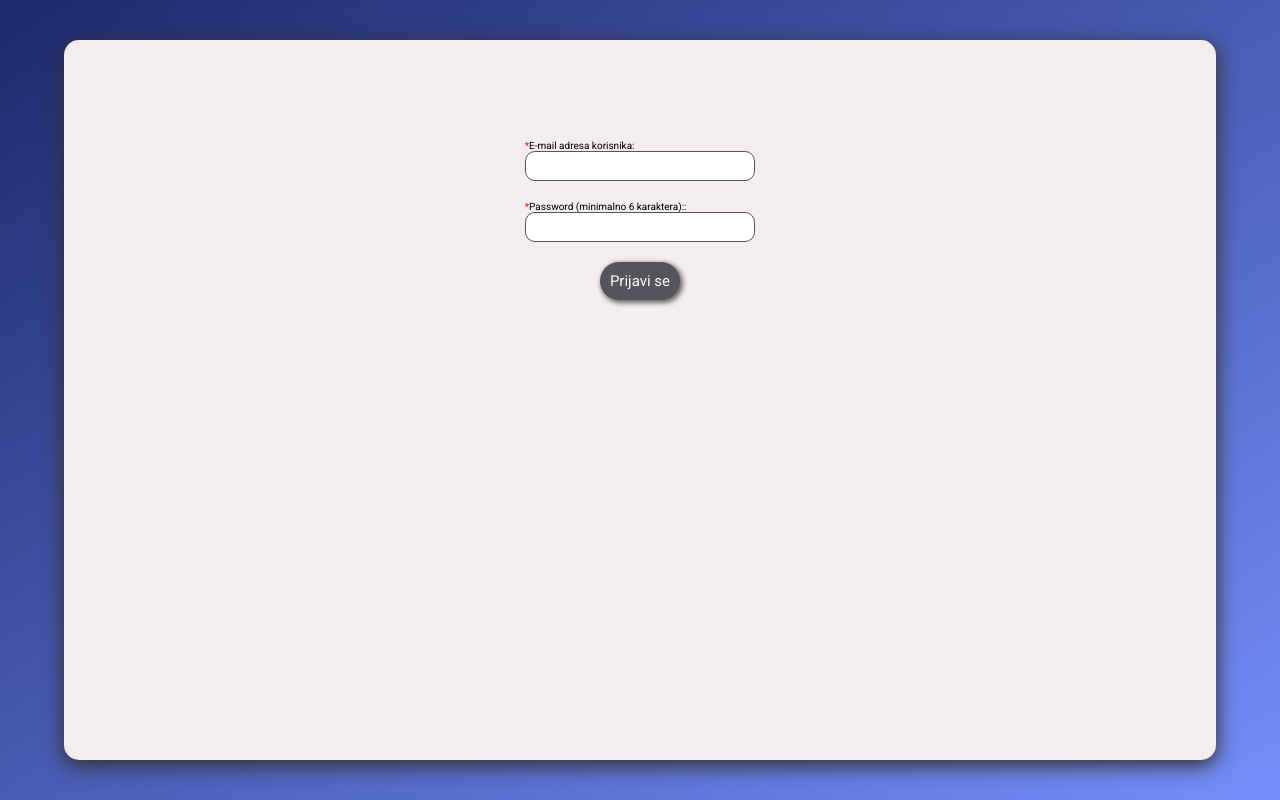
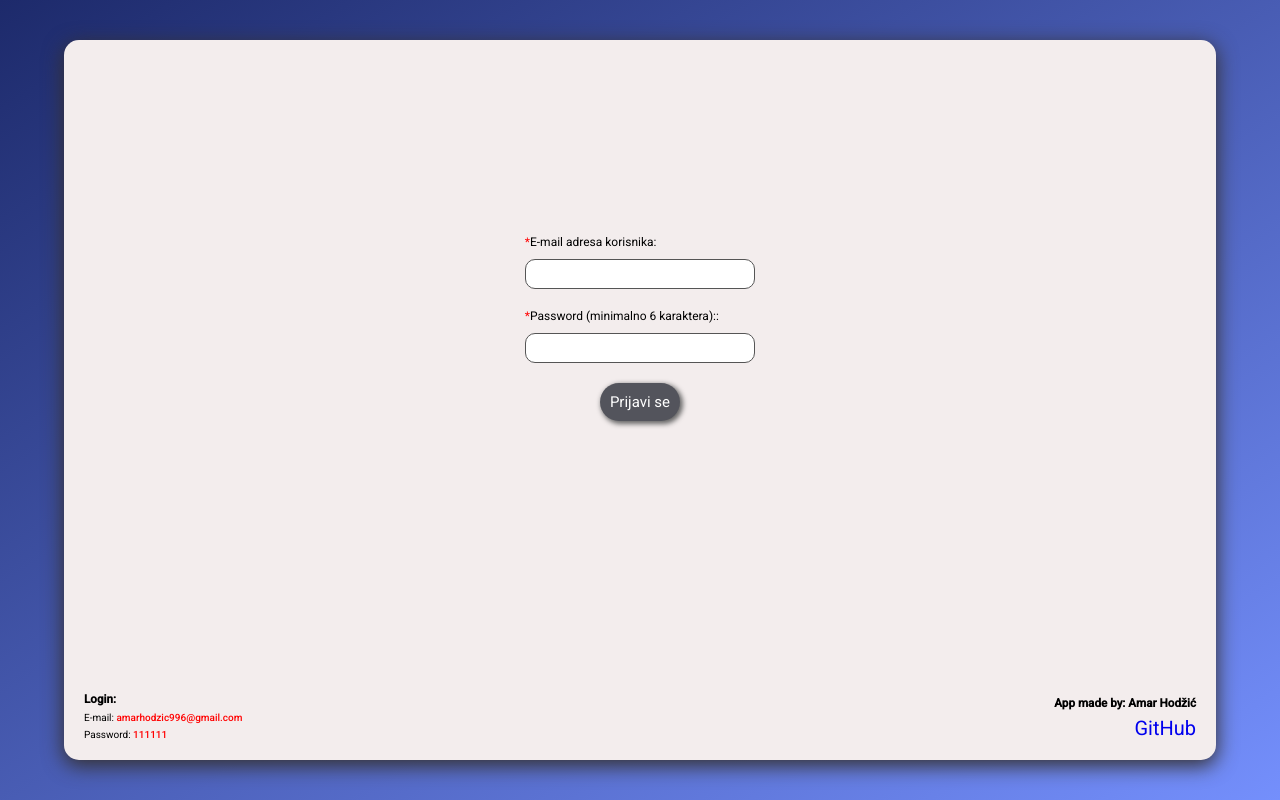
Before and after one commit to amarhodzic996/angular-waiter-app, an Angular app: page / in a window 1280 px wide. Built offline with nearby package versions, Linux system fonts and the light colour scheme.

Commit message:
Edit styles and Add additional information

```diff
--- a/src/app/add-item/add-item.component.html
+++ b/src/app/add-item/add-item.component.html
@@ -18,6 +18,7 @@
   <div class="select-element">
     <select ngModel name="category" required>
       <option value="dishes" selected>Jela</option>
+      <option value="desert" selected>Deserti</option>
       <option value="nonAlcDrinks">Bezalkoholna pića</option>
       <option value="alcDrinks">Alkoholna pića</option>
     </select>
--- a/src/app/auth/auth.component.css
+++ b/src/app/auth/auth.component.css
@@ -8,12 +8,15 @@ form {
   gap: 1rem;
   height: 50%;
   justify-content: center;
+  transform: translateY(30%);
 }
 
 .input-element {
   display: flex;
   flex-direction: column;
+  gap: 1rem;
   width: 20%;
+  font-size: 1.2rem;
 }
 
 label::before {
@@ -22,10 +25,43 @@ label::before {
 }
 
 .fetch-error {
-  margin-top: 0;
+  margin-top: 5rem;
 }
 .fetch-error-message {
-  width: 30%;
+  width: 20%;
   font-size: 0.6rem;
   padding: 1rem;
 }
+
+.default-login {
+  position: absolute;
+  bottom: 2rem;
+  left: 2rem;
+  display: flex;
+  flex-direction: column;
+  gap: 0.6rem;
+}
+
+.default-login span {
+  color: red;
+  font-weight: 500;
+}
+
+.made-by {
+  position: absolute;
+  bottom: 2rem;
+  right: 2rem;
+  display: flex;
+  flex-direction: column;
+  gap: 0.6rem;
+  align-items: flex-end;
+}
+
+.made-by a {
+  font-size: 2rem;
+  text-decoration: none;
+}
+
+.made-by a:hover {
+  color: #555;
+}
--- a/src/app/auth/auth.component.html
+++ b/src/app/auth/auth.component.html
@@ -16,4 +16,14 @@
       <h2>Pogrešna e-mail adresa ili lozinka</h2>
     </div>
   </div>
+  <div class="default-login">
+    <h3>Login:</h3>
+    <p>E-mail: <span>amarhodzic996@gmail.com</span></p>
+    <p>Password: <span>111111</span></p>
+  </div>
+
+  <div class="made-by">
+    <h3>App made by: Amar Hodžić</h3>
+    <a href="https://github.com/amarhodzic996">GitHub</a>
+  </div>
 </div>
--- a/src/app/header/header.component.css
+++ b/src/app/header/header.component.css
@@ -10,6 +10,10 @@ ul li {
   transition: 0.5s;
 }
 
+ul li:hover {
+  transform: translateY(-5px);
+}
+
 .nav-link {
   font-size: 1.5rem;
   text-decoration: none;
@@ -17,13 +21,9 @@ ul li {
   padding: 1rem;
   border-radius: 20px;
   color: #eee;
-  box-shadow: 5px 5px 5px 2px #666;
-  transition: 1s;
-}
-
-a:active {
-  transform: translateY(2px);
-  color: #eee;
+  box-shadow: 1px 1px 2px 2px #666;
+  transition: 0.5s;
+  font-weight: 500;
 }
 
 .logged-in {
@@ -47,7 +47,7 @@ a:active {
 }
 
 .active-nav a {
-  background-color: #ca7a66;
+  background-color: #4b63c5;
   border: 1px solid #fff;
 }
 
--- a/src/app/new-receipt/new-receipt.component.css
+++ b/src/app/new-receipt/new-receipt.component.css
@@ -25,6 +25,7 @@
   grid-column: 1/4;
   display: flex;
   justify-content: flex-end;
+  padding-right: 0.5rem;
 }
 
 .go-back-btn h1 {
@@ -54,6 +55,7 @@
   text-align: center;
   padding: 1rem;
   cursor: pointer;
+  gap: 1rem;
 }
 .items-list-element img {
   grid-row: 1/3;
@@ -102,7 +104,7 @@
 .change-category button {
   display: inline-block;
   width: 60%;
-  font-size: 1.5rem;
+  font-size: 2rem;
   text-decoration: none;
   background-color: #162b7e;
   padding: 1rem;
@@ -110,6 +112,10 @@
   color: #eee;
   box-shadow: 2px 2px 5px 1px #666;
   margin-bottom: 1rem;
+}
+
+.change-category button:hover {
+  transform: translateY(0);
 }
 
 .pagination {
--- a/src/app/new-receipt/new-receipt.component.html
+++ b/src/app/new-receipt/new-receipt.component.html
@@ -2,6 +2,7 @@
   <div class="items-list">
     <ul class="change-category" *ngIf="!categorySelected">
       <li><button (click)="changeCategory('dishes')">Jela</button></li>
+      <li><button (click)="changeCategory('desert')">Deserti</button></li>
       <li>
         <button (click)="changeCategory('nonAlcDrinks')">
           Bezalkoholna pića
@@ -26,7 +27,7 @@
           class="item-name"
           [ngClass]="{
             'item-name-very-long': item.name.length > 50,
-            'item-name-long': item.name.length > 15
+            'item-name-long': item.name.length > 10
           }"
         >
           {{ item.name }}
@@ -40,7 +41,7 @@
         (click)="pagination(i)"
         class="pagination-number"
         [ngStyle]="{
-          background: i + 1 === currentPage ? '#ca7a66' : null
+          background: i + 1 === currentPage ? '#4b63c5' : null
         }"
       >
         {{ pageNumber }}
--- a/src/app/report/report.component.css
+++ b/src/app/report/report.component.css
@@ -41,6 +41,7 @@ span {
   justify-items: left;
   align-items: center;
   transition: 0.5s;
+  padding-left: 1rem;
 }
 
 .receipt-list li:nth-child(odd) {
@@ -54,21 +55,23 @@ span {
   background-color: #aaa;
   font-size: 1.5rem;
   display: grid;
-  grid-template-columns: 8fr 4fr 1fr;
+  grid-template-columns: 8fr 2fr 1fr;
   gap: 2rem;
   margin: 0 2rem;
+  padding-left: 1rem;
 }
 
 .receipt-total {
   font-size: 1.6rem;
   height: 8%;
   display: grid;
-  grid-template-columns: 8fr 4fr 1fr;
+  grid-template-columns: 8fr 2fr 1fr;
   gap: 2rem;
   justify-items: left;
   align-items: center;
   margin: 1rem 2rem;
   border: 1px solid #000;
+  padding-left: 1rem;
 }
 
 .receipt {
@@ -96,6 +99,7 @@ span {
 .receipt-list-element:last-child {
   margin-top: 1rem;
   border-top: none;
+  border-top: 2px solid #1d2a6b;
 }
 
 .receipt-list-element h2 {
--- a/src/styles.css
+++ b/src/styles.css
@@ -28,7 +28,7 @@ button {
 }
 
 button:hover {
-  transition: 0s;
+  transform: translateY(5px);
 }
 button:active {
   transform: translateY(3px);
```
